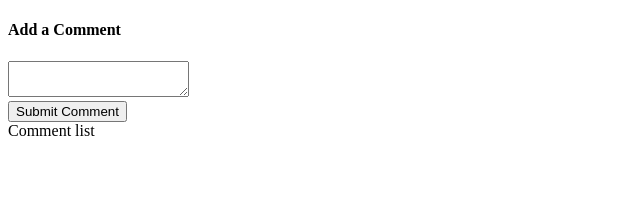
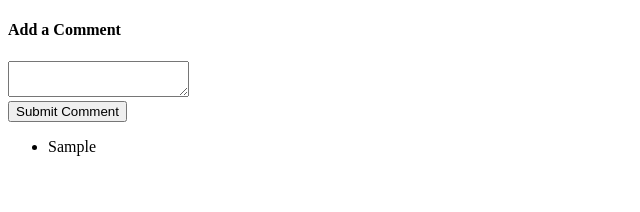
Before and after one commit to MadaMarginean/Advanced-React-Redux-Course, a React (Create React App) app: page / in a window 1280 px wide. Both pictures are taken after typing "Sample" into the empty fields and a click on the button "Submit Comment". Shown: the top 212 px of the page, without its empty margins (0-640 px from the left). Built offline with nearby package versions, Linux system fonts and the light colour scheme.

Commit message:
CommentList component

```diff
--- a/src/components/CommentList.js
+++ b/src/components/CommentList.js
@@ -1,6 +1,28 @@
-import React from 'react';
+import React, { Component } from 'react';
+import { connect } from 'react-redux';
 
+class CommentList extends Component {
+  renderComments() {
+    return this.props.comments.map(comment => {
+      return <li key={comment}>{comment}</li>
+    });
+  }
 
-export default () => {
-  return <div>Comment list</div>
+  render() {
+    return (
+      <div>
+        <ul>
+          {this.renderComments()}
+        </ul>
+      </div>
+    );
+  }
+}
+
+function mapStateToProps(state) {
+    return {
+      comments: state.comments
+    }
 };
+
+export default connect(mapStateToProps)(CommentList);
```
